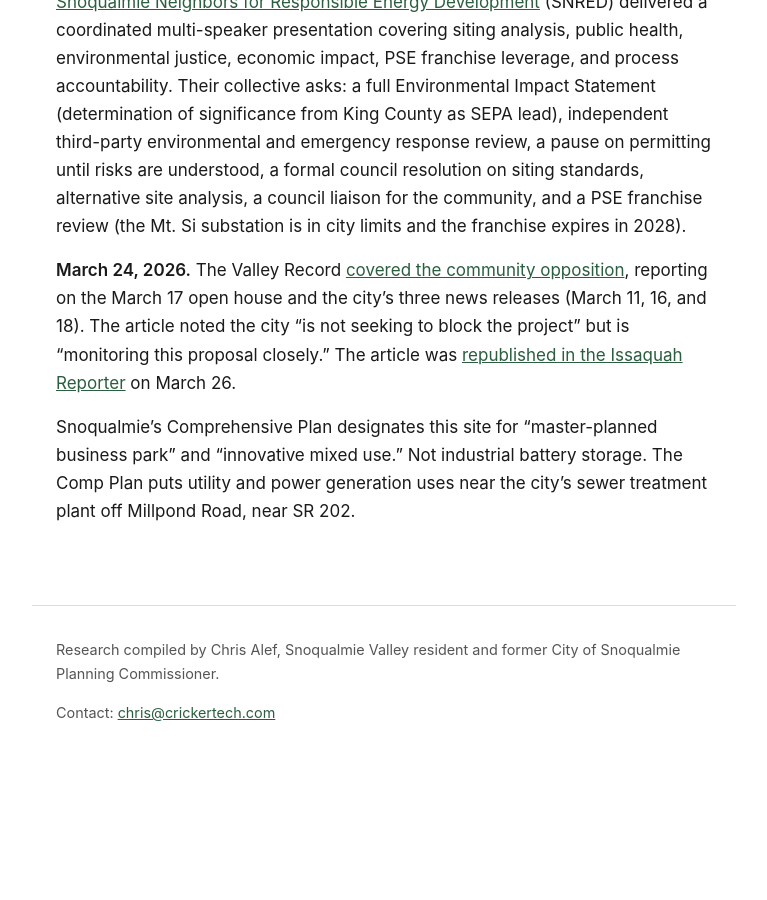
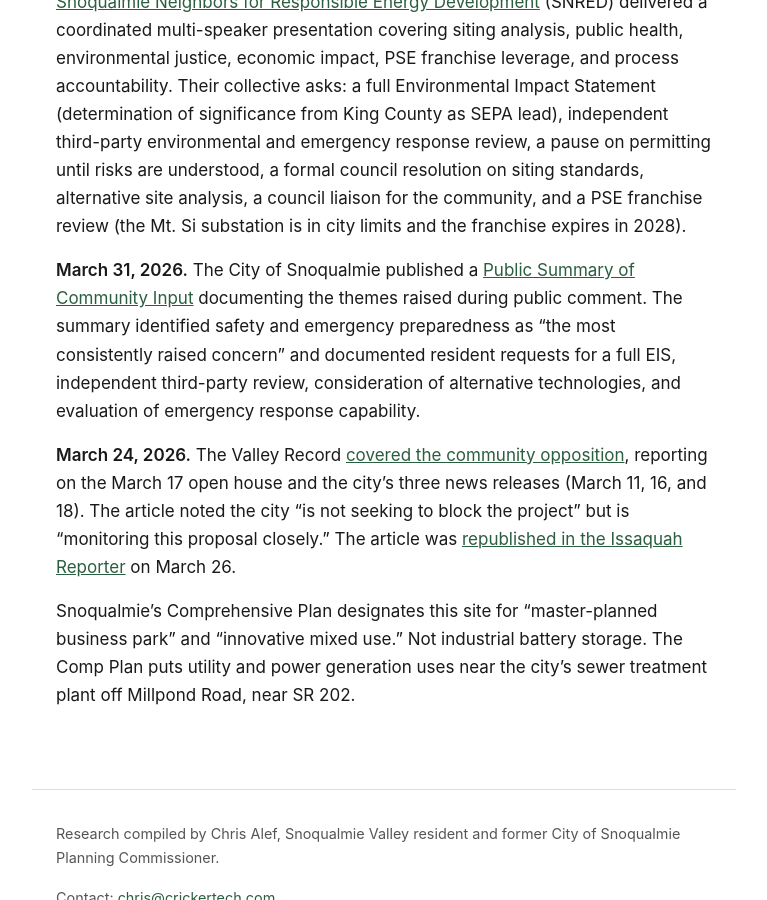
Before and after one commit to calef/cascadia-ridge-bess, a Jekyll site: the page built from _pages/project.md, in a window 1280 px wide and 900 px high, scrolled down 5996 px. Shown: the whole window, without its empty margins (256-1023 px from the left). Built offline with Jekyll 4.4.1, drawn with Linux system fonts in a browser that asks for light colours; before the commit the page ends 6769 px from its top, so only the background shows below that.

Commit message:
Deploy site 2026-04-02-112605

```diff
--- a/_pages/project.md
+++ b/_pages/project.md
@@ -98,6 +98,8 @@ Speakers included a professional seismologist (Southern Whidbey Island Fault map
 
 [Snoqualmie Neighbors for Responsible Energy Development](https://www.facebook.com/groups/snred) (SNRED) delivered a coordinated multi-speaker presentation covering siting analysis, public health, environmental justice, economic impact, PSE franchise leverage, and process accountability. Their collective asks: a full Environmental Impact Statement (determination of significance from King County as SEPA lead), independent third-party environmental and emergency response review, a pause on permitting until risks are understood, a formal council resolution on siting standards, alternative site analysis, a council liaison for the community, and a PSE franchise review (the Mt. Si substation is in city limits and the franchise expires in 2028).
 
+**March 31, 2026.** The City of Snoqualmie published a [Public Summary of Community Input](/assets/snoqualmie-community-input-summary-2026-03-31.pdf) documenting the themes raised during public comment. The summary identified safety and emergency preparedness as "the most consistently raised concern" and documented resident requests for a full EIS, independent third-party review, consideration of alternative technologies, and evaluation of emergency response capability.
+
 **March 24, 2026.** The Valley Record [covered the community opposition](https://www.valleyrecord.com/2026/03/24/trouble-in-snoqualmie-over-proposed-battery-storage-site/), reporting on the March 17 open house and the city's three news releases (March 11, 16, and 18). The article noted the city "is not seeking to block the project" but is "monitoring this proposal closely." The article was [republished in the Issaquah Reporter](https://www.issaquahreporter.com/2026/03/26/trouble-in-snoqualmie-over-proposed-battery-storage-site/) on March 26.
 
 Snoqualmie's Comprehensive Plan designates this site for "master-planned business park" and "innovative mixed use." Not industrial battery storage. The Comp Plan puts utility and power generation uses near the city's sewer treatment plant off Millpond Road, near SR 202.
```
Also changed, not shown: 1 other file.
